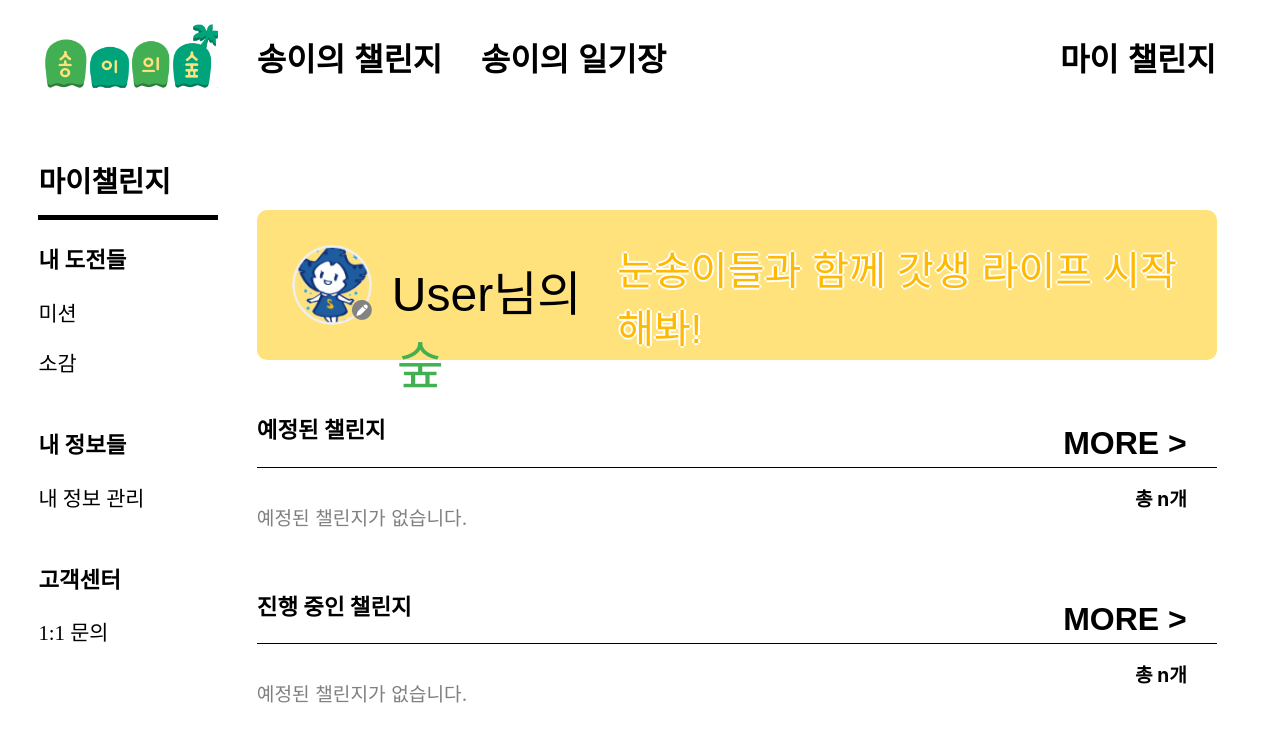
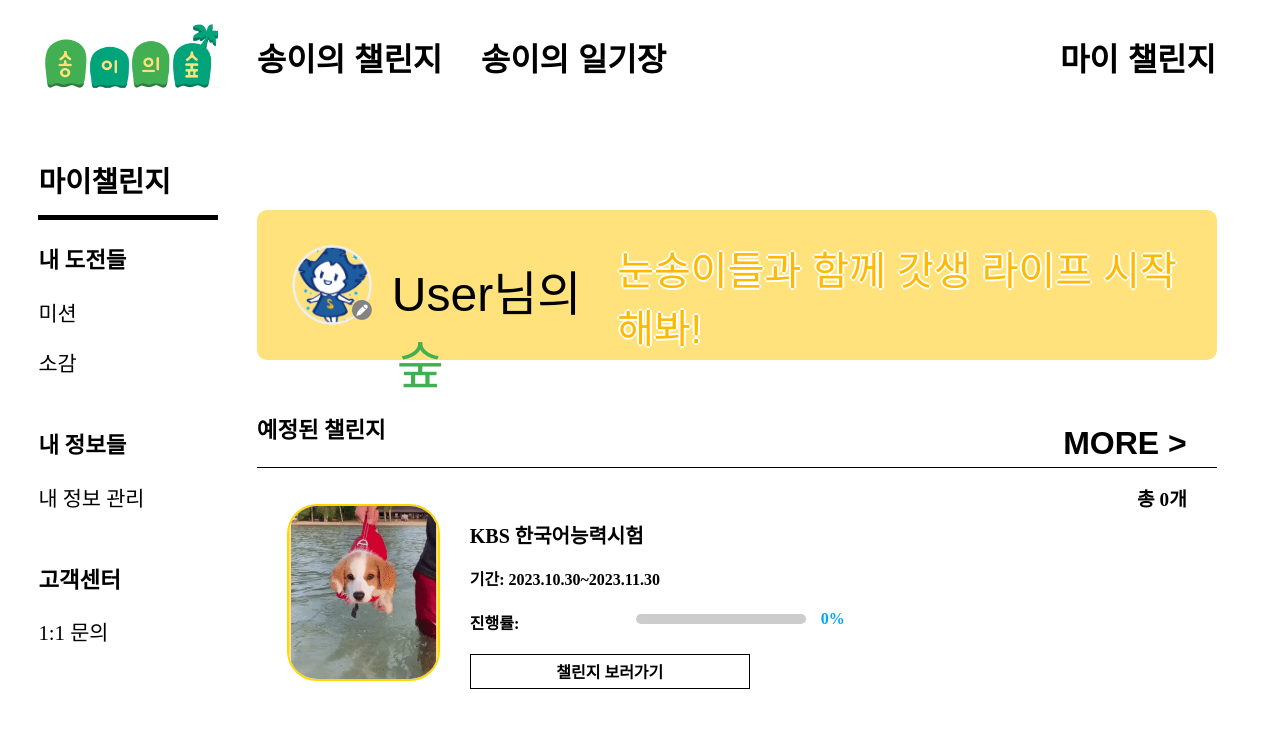
Before and after one commit to Songyee-Challenge/FE, a React (Create React App) app: page /my in a window 1280 px wide. Shown: the top 731 px of the page. Built offline with nearby package versions, Linux system fonts and the light colour scheme; no server answers; a web font is replaced by a local one.

Commit message:
[chore]MyChallenge ui 추가

```diff
--- a/src/pages/MyChallenge.jsx
+++ b/src/pages/MyChallenge.jsx
@@ -8,6 +8,8 @@ import MyInfo from "./MyInfo";
 import profile from "../images/profile.png";
 import editprofile from "../images/editprofile.png";
 import axios from "axios";
+import ProgressBar from "../components/ProgressBar";
+import example from '../images/exampleimage.png';
 
 const Wrapper = styled.div`
   margin-left: 3vw;
@@ -102,15 +104,78 @@ const ChallengeBox = styled.div`
   display: flex;
 `;
 
+const ChDiv = styled.div`
+  border: 2px solid #ffd700;
+  border-radius: 30px;
+  overflow: hidden;
+  width: 149px;
+  height: 173px;
+  margin-left: 30px;
+  margin-right: 80px;
+  margin-top:20px;
+`
+
+const ChallengeImg = styled.img`
+  width: 100%;
+  height: 100%;
+  object-fit: cover;
+`;
+
+const TextWrapper = styled.div`
+  display: flex;
+  font-family:'Pretendard';
+  flex-direction: column;
+  flex: 1;
+  align-items: flex-start;
+  margin-left: -50px;
+  margin-top: 20px;
+  white-space: nowrap;
+  color:black;
+`;
+
+const ChallengeInfo = styled.div`
+  font-size: 16px;
+  font-weight: 600;
+  display: flex;
+  flex-direction: column;
+`;
+
+const InfoItem = styled.div`
+  display: flex;
+//   justify-content: flex-start;
+  margin-bottom: 20px; /* 간격 조절 */
+`;
+
+const InfoLabel = styled.div`
+  margin-right: 30%;
+  white-space: nowrap;
+  // margin-right: auto; /* 라벨과 값 간 간격 조절 */
+`;
+
+const ShowMissionbtn = styled.button`
+  font-family: 'Pretendard';
+  border: 1px solid #000000;
+  background-color: white;
+  color: black;
+  margin-left: 0%;
+  font-weight: bold;
+  width: 280px;
+  height: 35px;
+  font-size: 16px;
+  cursor: pointer;
+`;
+
 const Num = styled.p`
   margin: 0px 30px 5px auto;
   color: black;
   font-weight: bolder;
+  font-family:'Pretendard';
 `;
 
 const MyChallenge = () => {
   const navigate = useNavigate();
   const [Recruit, setRecruit] = useState([]);
+  const [total, setTotal] = useState("0");
   let ACCESS_TOKEN = localStorage.getItem("accessToken");
 
   const getRecruit = () => {
@@ -193,8 +258,22 @@ const MyChallenge = () => {
                   </More>
                 </Type>
                 <ChallengeBox>
-                  <p>예정된 챌린지가 없습니다.</p>
-                  <Num>총 n개</Num>
+                  <ChDiv><ChallengeImg src={example} /></ChDiv>
+                  <TextWrapper>
+                    <h2 style={{fontSize:'20px', fontWeight: 'bold'}}>KBS 한국어능력시험</h2>
+                      <ChallengeInfo>
+                          <InfoItem>
+                            <InfoLabel>기간: 2023.10.30~2023.11.30</InfoLabel>
+                          </InfoItem>
+                          <InfoItem>
+                            <InfoLabel>진행률: </InfoLabel>
+                            <InfoLabel style={{marginLeft:'-35'}}><ProgressBar/></InfoLabel>
+                          </InfoItem>
+                          <ShowMissionbtn onClick={()=>navigate("/")}>챌린지 보러가기</ShowMissionbtn>
+                      </ChallengeInfo>
+                  </TextWrapper>
+                  {/* <p>예정된 챌린지가 없습니다.</p> */}
+                  <Num>총 {total}개</Num>
                 </ChallengeBox>
                 <Type>
                   <p>진행 중인 챌린지</p>
@@ -208,7 +287,7 @@ const MyChallenge = () => {
                 </Type>
                 <ChallengeBox>
                   <p>예정된 챌린지가 없습니다.</p>
-                  <Num>총 n개</Num>
+                  <Num>총 {total}개</Num>
                 </ChallengeBox>
                 <Type>
                   <p>종료된 챌린지</p>
@@ -222,7 +301,7 @@ const MyChallenge = () => {
                 </Type>
                 <ChallengeBox>
                   <p>예정된 챌린지가 없습니다.</p>
-                  <Num>총 n개</Num>
+                  <Num>총 {total}개</Num>
                 </ChallengeBox>
                 <Outlet />
               </>
```
